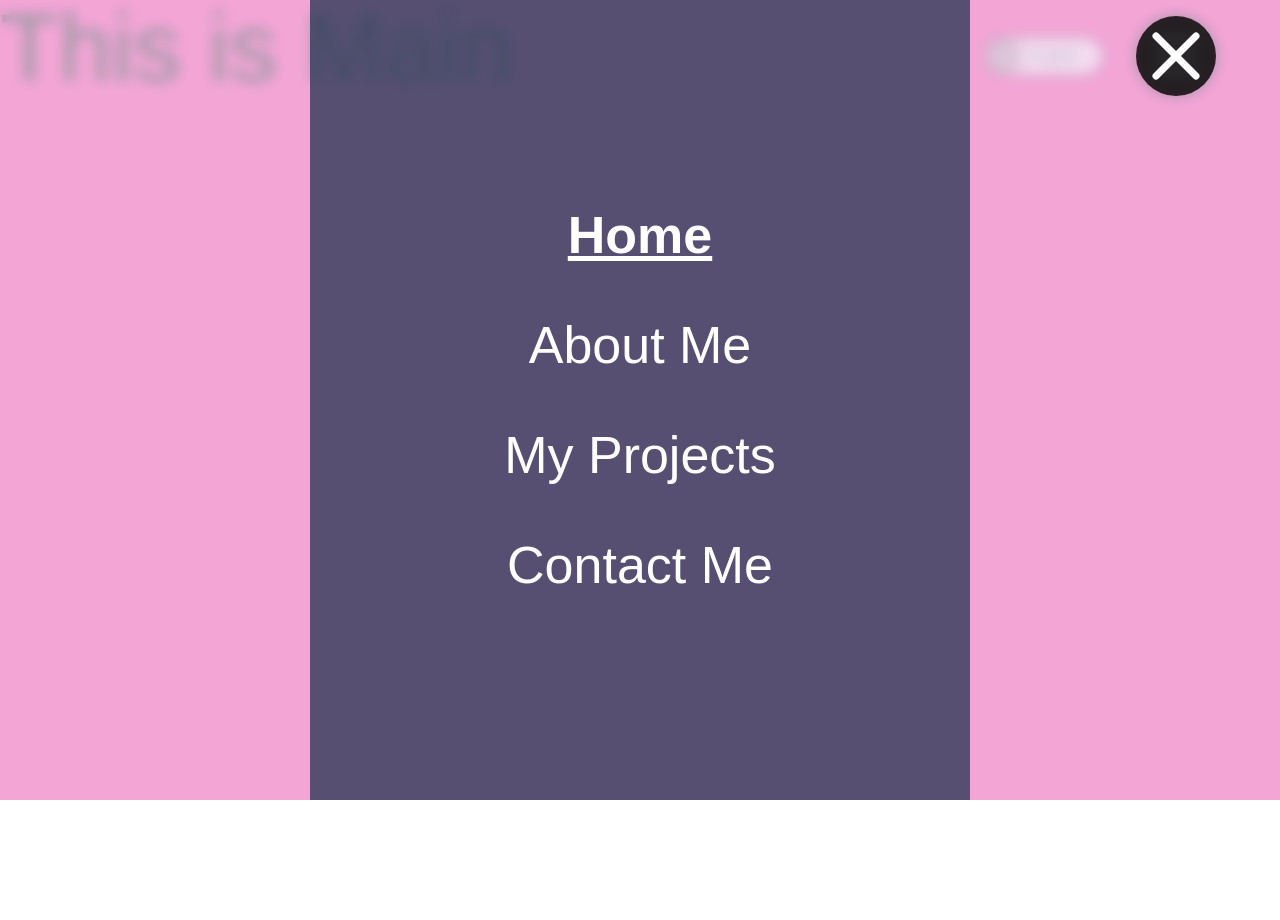
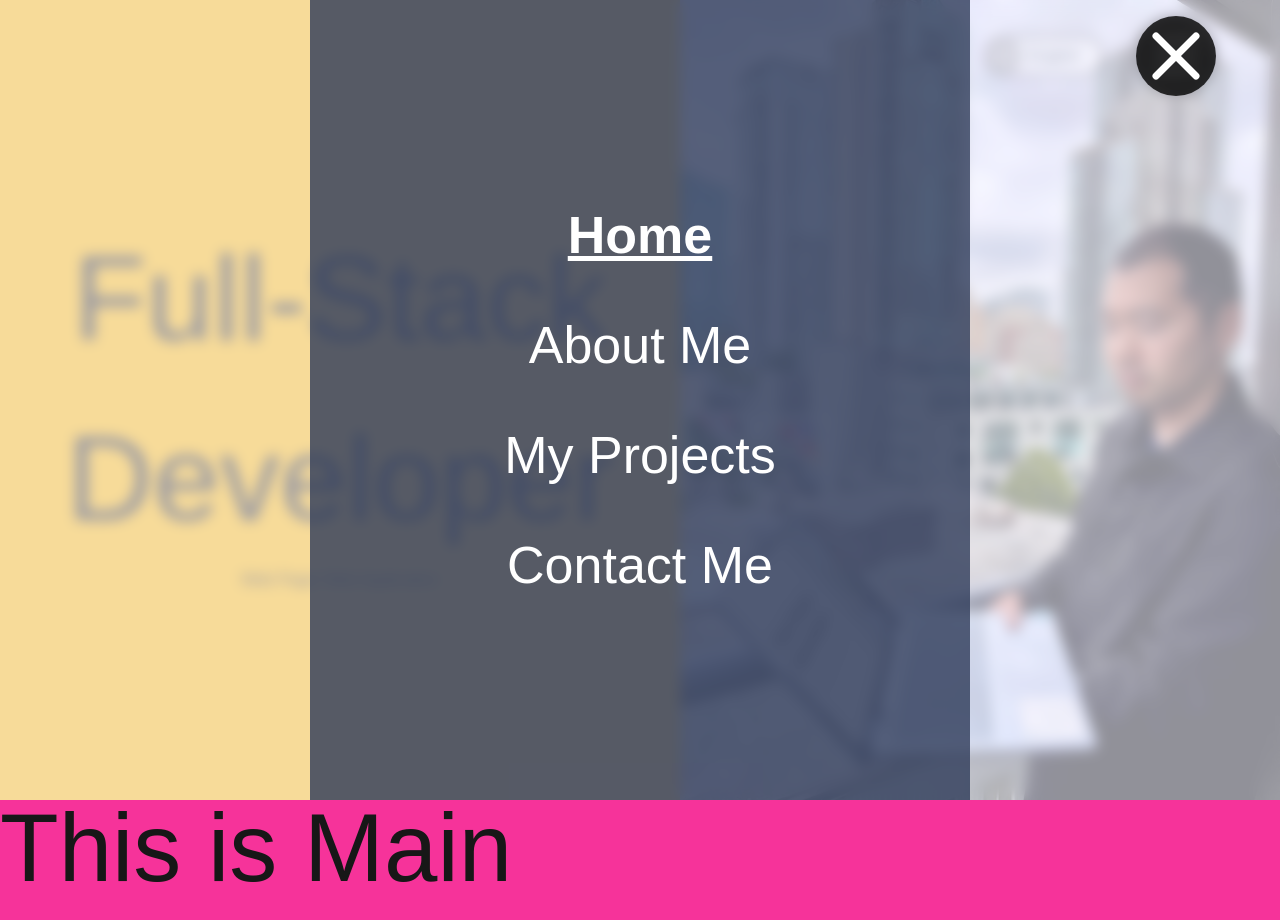
Before and after one commit to Sho8000/Portfolio-Ver4, a Next.js app: page / in a window 1280 px wide. Both pictures are taken after a click on the button 1176 px from the left and 56 px from the top of the page. Shown: the top 920 px of the page. Before the commit the page ends 800 px from the top, so only its background shows below. Built offline with nearby package versions, Linux system fonts and the light colour scheme.

Commit message:
added titlePage and used database for Menu

```diff
--- /dev/null
+++ b/src/app/(components)/Home/TitlePage.module.css
@@ -0,0 +1,8 @@
+@media only screen and (min-width:1441px){
+}
+
+@media only screen and (max-width:1440px){
+}
+
+@media only screen and (max-width:426px){
+}
--- /dev/null
+++ b/src/app/(components)/Home/TitlePage.tsx
@@ -0,0 +1,32 @@
+"use client"
+
+import Image from "next/image";
+//import Styles from "./TitlePage.module.css"
+import MainImg from "@/../public/LandingpageImages/MainImg.jpg"
+import { useLangStore } from "@/store/useLangStore";
+
+export default function TitlePage() {
+  const {data} = useLangStore();
+
+  return (
+    <section className="w-[100%] h-[100vh]">
+      <div className="flex w-[100%] h-[100%]">
+        <div className="h-[100%] flex-grow flex flex-col justify-center items-center bg-amber-400">
+          <h1 className="text-[120px]">{data.landing.jobTitleUp}</h1>
+          <h1 className="text-[120px]">{data.landing.jobTitleDown}</h1>
+          <h2>{data.landing.subTitle}</h2>
+        </div>
+        <div className="max-w-[50%] h-[100%]">
+          <Image
+            className="object-cover ml-auto"
+            src={MainImg}
+            alt="Main Image"
+            width={1200}
+            height={1600}
+            style={{width:"auto", height:"100%"}}
+          />
+        </div>
+      </div>
+    </section>
+  );
+}
--- a/src/app/(components)/Menu/Menu.tsx
+++ b/src/app/(components)/Menu/Menu.tsx
@@ -4,10 +4,12 @@ import MenuCloseBtn from "../Btn/CloseBtn";
 import Styles from "./Menu.module.css"
 import { usePathname } from "next/navigation";
 import { useMenuContext } from "@/app/(context)/MenuBtnContext";
+import { useLangStore } from "@/store/useLangStore";
 
 export default function Menu() {
   const pathName = usePathname();
   const {changeMenuStatus} = useMenuContext();
+  const {data} = useLangStore();
 
   return (
     <div className="fixed z-40 w-[100%] h-[100vh] top-0 left-0 bg-[#f2f2ff]/60 backdrop-blur-[7px]">
@@ -16,14 +18,16 @@ export default function Menu() {
       </div>
       <div className="absolute z-40 w-full h-full max-w-[660px] max-h-[840px] top-[50%] left-[50%] translate-x-[-50%] translate-y-[-50%] bg-[#2E3A59]/80">
         <div className={`w-[100%] h-[100%] flex flex-col justify-center items-center text-white ${Styles.fontSize} gap-[2rem]`}>
-          <Link href={"/"} className={(pathName === "/") ? Styles.isActive : ""}>
-            <h2 onClick={()=>{changeMenuStatus(false)}}>Home</h2></Link>
-          <Link href={"/aboutme"} className={(pathName === "/aboutme") ? Styles.isActive : ""}>
-            <h2 onClick={()=>{changeMenuStatus(false)}}>About Me</h2></Link>
-          <Link href={"/myprojects"} className={(pathName === "/myprojects") ? Styles.isActive : ""}>
-            <h2 onClick={()=>{changeMenuStatus(false)}}>My Projects</h2></Link>
-          <Link href={"/contactme"} className={(pathName === "/contactme") ? Styles.isActive : ""}>
-            <h2 onClick={()=>{changeMenuStatus(false)}}>Contact Me</h2></Link>
+          {data.menu.map((item,index)=>{
+            return <Link
+              key={index}
+              className={(pathName === data.menuLink[index]) ? Styles.isActive : ""}
+              href={data.menuLink[index]}
+              >
+                <h2 onClick={()=>{changeMenuStatus(false)}}>{item}</h2>
+              </Link>
+            })
+          }
         </div>
       </div>
     </div>
--- a/src/app/page.tsx
+++ b/src/app/page.tsx
@@ -1,6 +1,9 @@
+import TitlePage from "./(components)/Home/TitlePage";
+
 export default function Home() {
   return (
     <>
+      <TitlePage/>
       <section className="bg-pink-500 w-[100%] h-[100vh]">
         <h1 className="text-8xl">This is Main</h1>
       </section>
--- a/src/lib/db.ts
+++ b/src/lib/db.ts
@@ -1,6 +1,7 @@
 export interface MainDBEntry {
   language: string;
   menu: string[];
+  menuLink: string[];
   landing: {
     jobTitleUp: string;
     jobTitleDown: string;
@@ -53,6 +54,7 @@ export const MainDBEng:MainDBEntry[] = [
   {
     language:"English",
     menu:["Home","About Me","My Projects","Contact Me",],
+    menuLink:["/","/aboutme","/myprojects","contactme"],
     landing:{
       jobTitleUp:"Full-Stack",
       jobTitleDown:"Developer",
@@ -155,7 +157,8 @@ export const MainDBEng:MainDBEntry[] = [
 export const MainDBJpn:MainDBEntry[] = [
   {
     language:"Japanese",
-    menu:["Home","abaut mi-","My Projects","Contact Me",],
+    menu:["ホーム","自己紹介","プロジェクト","問い合わせ",],
+    menuLink:["/","/aboutme","/myprojects","contactme"],
     landing:{
       jobTitleUp:"Full-Stack",
       jobTitleDown:"Developer",
```
Also changed, not shown: public/LandingpageImages/MainImg.jpg (added).
